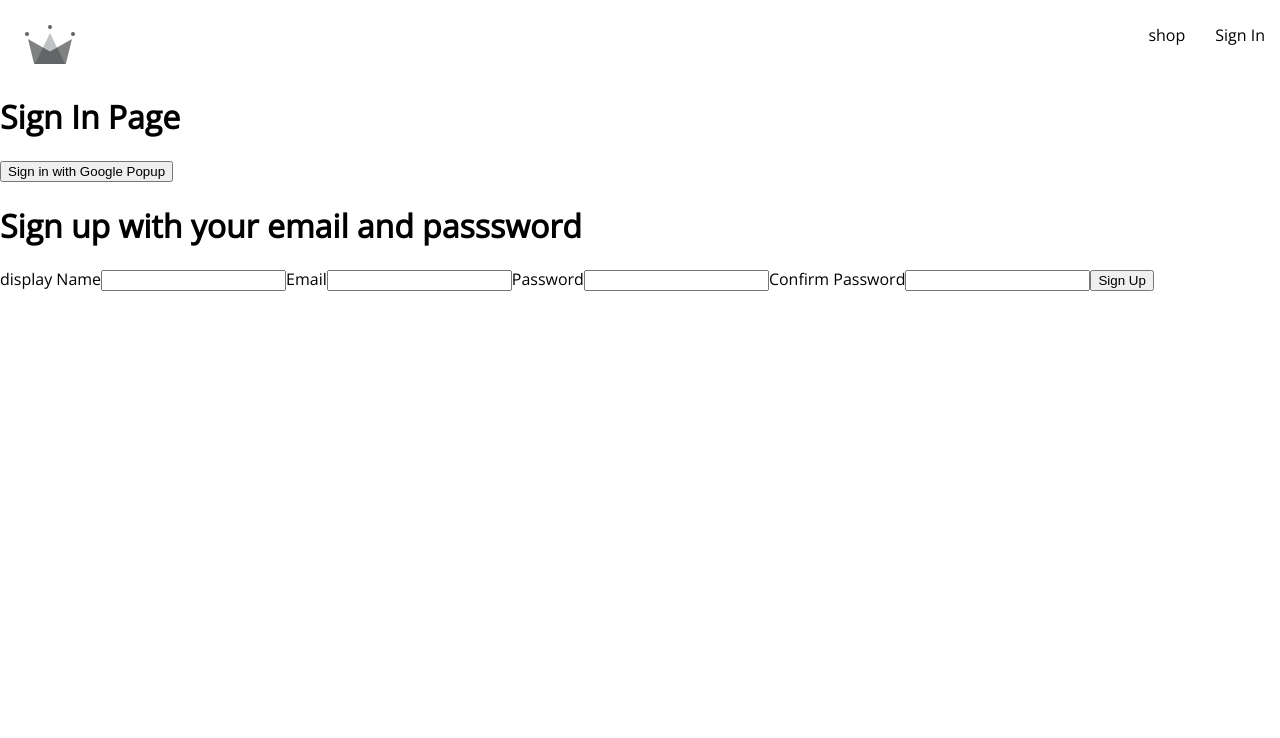
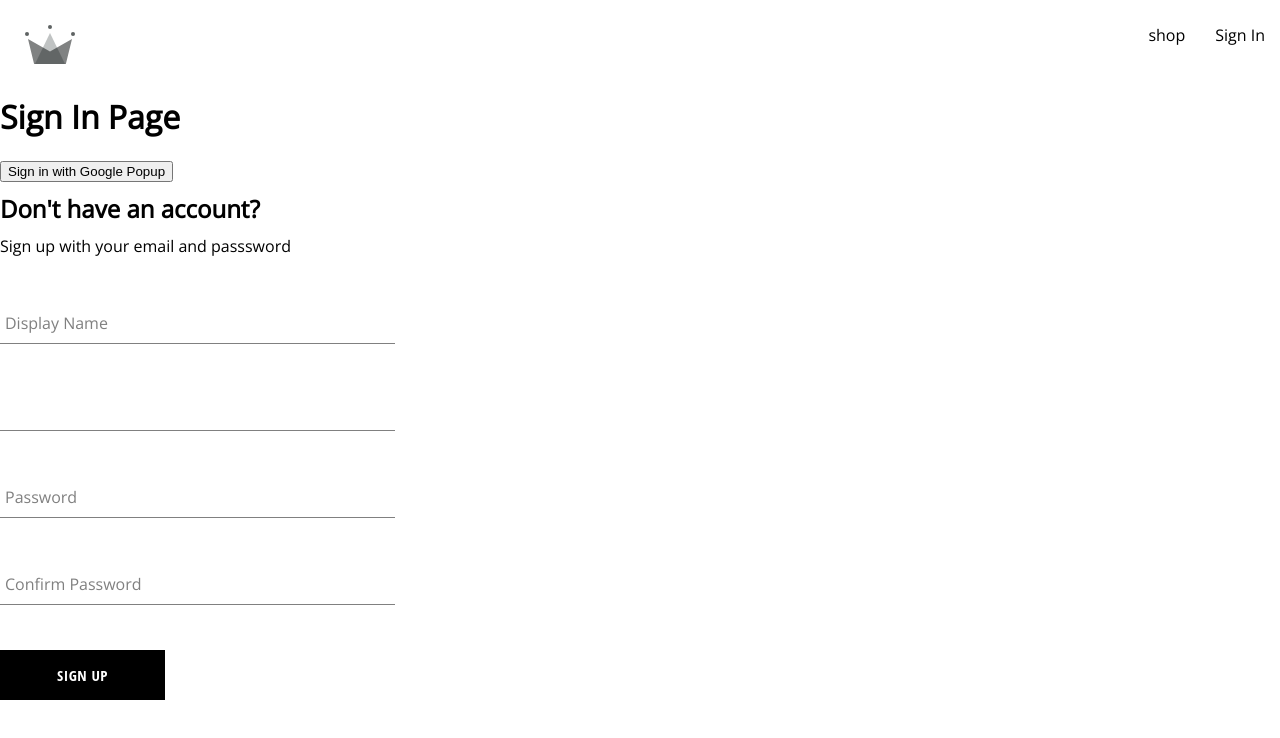
Before and after one commit to buffala/crwn-clothing-v2, a React (Create React App) app: page /sign-in in a window 1280 px wide. Shown: the top 738 px of the page. Built offline with nearby package versions, Linux system fonts and the light colour scheme.

Commit message:
Set up sign up page

```diff
--- /dev/null
+++ b/src/components/button/button.component.jsx
@@ -0,0 +1,25 @@
+/*
+  default
+  inverted
+  google sign in
+*/
+
+import "./button.styles.scss";
+
+const BUTTON_TYPE_CLASSES = {
+  google: "google-sign-in",
+  inverted: "inverted",
+};
+
+const Button = ({ children, buttonType, ...otherProps }) => {
+  return (
+    <button
+      className={`button-container ${BUTTON_TYPE_CLASSES[buttonType]}`}
+      {...otherProps}
+    >
+      {children}
+    </button>
+  );
+};
+
+export default Button;
--- /dev/null
+++ b/src/components/button/button.styles.scss
@@ -0,0 +1,46 @@
+.button-container {
+  min-width: 165px;
+  width: auto;
+  height: 50px;
+  letter-spacing: 0.5px;
+  line-height: 50px;
+  padding: 0 35px 0 35px;
+  font-size: 15px;
+  background-color: black;
+  color: white;
+  text-transform: uppercase;
+  font-family: "Open Sans Condensed";
+  font-weight: bolder;
+  border: none;
+  cursor: pointer;
+  display: flex;
+  justify-content: center;
+
+  &:hover {
+    background-color: white;
+    color: black;
+    border: 1px solid black;
+  }
+
+  &.google-sign-in {
+    background-color: #4285f4;
+    color: white;
+
+    &:hover {
+      background-color: #357ae8;
+      border: none;
+    }
+  }
+
+  &.inverted {
+    background-color: white;
+    color: black;
+    border: 1px solid black;
+
+    &:hover {
+      background-color: black;
+      color: white;
+      border: none;
+    }
+  }
+}
--- /dev/null
+++ b/src/components/form-input/form-input.component.jsx
@@ -0,0 +1,20 @@
+import "./form-input.styles.scss";
+
+const FormInput = ({ label, ...otherProps }) => {
+  return (
+    <div className="group">
+      <input className="form-input" {...otherProps} />
+      {label && (
+        <label
+          className={`${
+            otherProps.value.length ? "shrink" : ""
+          } form-input-label`}
+        >
+          {label}
+        </label>
+      )}
+    </div>
+  );
+};
+
+export default FormInput;
--- /dev/null
+++ b/src/components/form-input/form-input.styles.scss
@@ -0,0 +1,54 @@
+$sub-color: grey;
+$main-color: black;
+
+@mixin shrinkLabel {
+  top: -14px;
+  font-size: 12px;
+  color: $main-color;
+}
+
+.group {
+  position: relative;
+  margin: 45px 0;
+
+  .form-input {
+    background: none;
+    background-color: white;
+    color: $sub-color;
+    font-size: 18px;
+    padding: 10px 10px 10px 5px;
+    display: block;
+    width: 100%;
+    border: none;
+    border-radius: 0;
+    border-bottom: 1px solid $sub-color;
+    margin: 25px 0;
+
+    &:focus {
+      outline: none;
+    }
+
+    &:focus ~ .form-input-label {
+      @include shrinkLabel();
+    }
+  }
+
+  input[type="password"] {
+    letter-spacing: 0.3em;
+  }
+
+  .form-input-label {
+    color: $sub-color;
+    font-size: 16px;
+    font-weight: normal;
+    position: absolute;
+    pointer-events: none;
+    left: 5px;
+    top: 10px;
+    transition: 300ms ease all;
+
+    &.shrink {
+      @include shrinkLabel();
+    }
+  }
+}
--- a/src/components/sign-up-form/sign-up-form.component.jsx
+++ b/src/components/sign-up-form/sign-up-form.component.jsx
@@ -1,4 +1,14 @@
 import { useState } from "react";
+
+import FormInput from "../form-input/form-input.component";
+import Button from "../button/button.component";
+
+import {
+  createAuthUserWithEmailAndPassword,
+  createUserDocumentFromAuth,
+} from "../../utils/firebase/firebase.utils";
+
+import "./sign-up-form.styles.scss";
 
 const defaultFormFields = {
   displayName: "",
@@ -13,6 +23,30 @@
 
   console.log(formFields);
 
+  const resetFormFields = () => {
+    setFormFields(defaultFormFields);
+  };
+
+  const handleSubmit = async (event) => {
+    event.preventDefault();
+
+    if (password !== confirmPassword) {
+      alert("Passwords do not match");
+      return;
+    }
+
+    try {
+      const { user } = await createAuthUserWithEmailAndPassword(
+        email,
+        password
+      );
+      await createUserDocumentFromAuth(user, { displayName });
+      resetFormFields();
+    } catch (error) {
+      console.log("User creation encountered and error", error);
+    }
+  };
+
   const handleChange = (event) => {
     const { name, value } = event.target;
 
@@ -20,43 +54,47 @@
   };
 
   return (
-    <div>
-      <h1>Sign up with your email and passsword</h1>
+    <div className="sign-up-container">
+      <h2>Don't have an account?</h2>
+      <span>Sign up with your email and passsword</span>
 
-      <form onSubmit={() => {}}>
-        <label>display Name</label>
-        <input
+      <form onSubmit={handleSubmit}>
+        <FormInput
+          label="Display Name"
           type="text"
           required
           onChange={handleChange}
           name="displayName"
           value={displayName}
         />
-        <label>Email</label>
-        <input
-          type="email"
+
+        <FormInput
+          label=""
+          type="Email"
           required
           onChange={handleChange}
           name="email"
           value={email}
         />
-        <label>Password</label>
-        <input
+
+        <FormInput
+          label="Password"
           type="password"
           required
           onChange={handleChange}
           name="password"
           value={password}
         />
-        <label>Confirm Password</label>
-        <input
+
+        <FormInput
+          label="Confirm Password"
           type="password"
           required
           onChange={handleChange}
           name="confirmPassword"
           value={confirmPassword}
         />
-        <button>Sign Up</button>
+        <Button type="submit">Sign Up</Button>
       </form>
     </div>
   );
--- /dev/null
+++ b/src/components/sign-up-form/sign-up-form.styles.scss
@@ -0,0 +1,9 @@
+.sign-up-container {
+  display: flex;
+  flex-direction: column;
+  width: 380px;
+
+  h2 {
+    margin: 10px 0;
+  }
+}
--- a/src/utils/firebase/firebase.utils.js
+++ b/src/utils/firebase/firebase.utils.js
@@ -32,7 +32,10 @@
 
 export const db = getFirestore();
 
-export const createUserDocumentFromAuth = async (userAuth) => {
+export const createUserDocumentFromAuth = async (
+  userAuth,
+  additionalInformation
+) => {
   if (!userAuth) return;
 
   const userDocRef = doc(db, "users", userAuth.uid);
@@ -51,6 +54,7 @@
         displayName,
         email,
         createdAt,
+        ...additionalInformation,
       });
     } catch (error) {
       console.log("error creating the user", error.message);
@@ -60,7 +64,7 @@
   return userDocRef;
 };
 
-const createAuthUserWithEmailAndPassword = async (email, password) => {
+export const createAuthUserWithEmailAndPassword = async (email, password) => {
   if (!email || !password) return;
 
   return createUserWithEmailAndPassword(auth, email, password);
```
